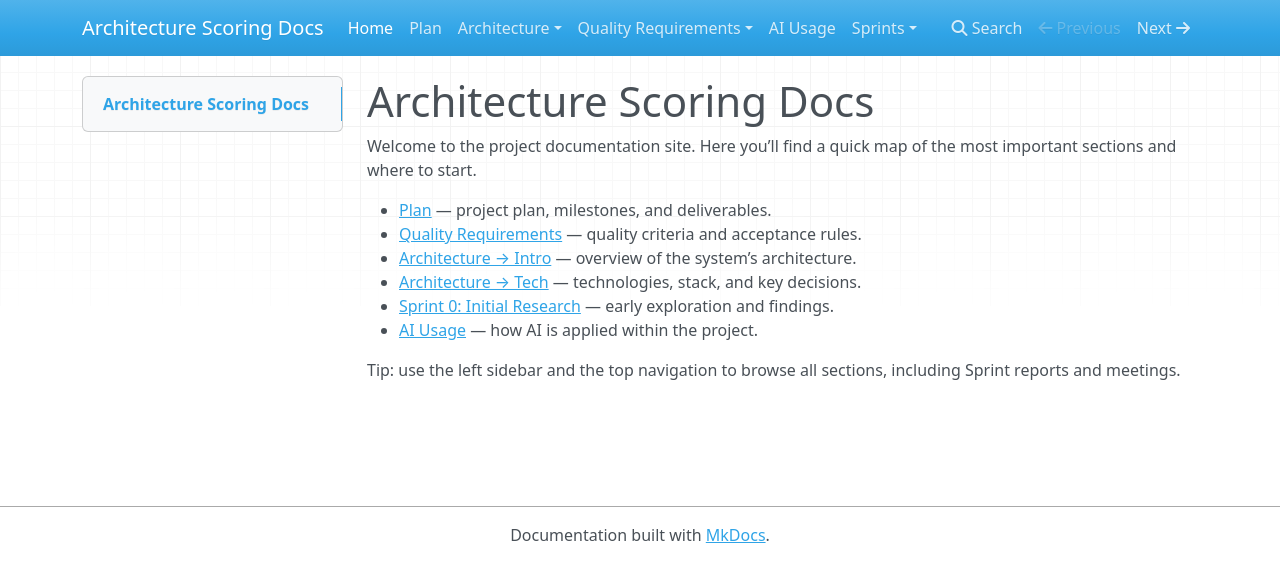
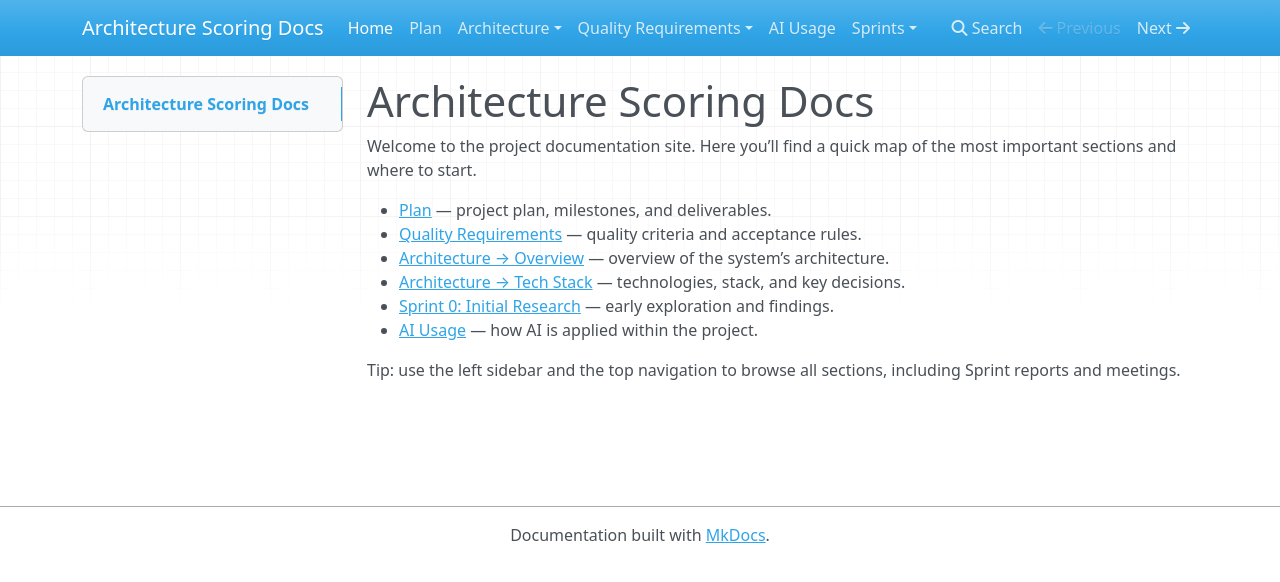
Before and after one commit to inno-itpd-nachos/add-toolling, an MkDocs documentation site: the page built from docs/index.md, in a window 1280 px wide. Shown: the top 582 px of the page. Built offline with MkDocs 1.6.1, drawn with Linux system fonts in a browser that asks for light colours; nearby versions of some CDN libraries.

Commit message:
Move architecture folder into docs

```diff
--- a/docs/index.md
+++ b/docs/index.md
@@ -4,8 +4,8 @@
 
 - [Plan](plan.md) — project plan, milestones, and deliverables.
 - [Quality Requirements](requirements/quality-requirements.md) — quality criteria and acceptance rules.
-- [Architecture → Intro](architecture/intro.md) — overview of the system’s architecture.
-- [Architecture → Tech](architecture/tech.md) — technologies, stack, and key decisions.
+- [Architecture → Overview](architecture/architecture.md) — overview of the system’s architecture.
+- [Architecture → Tech Stack](architecture/tech-stack.md) — technologies, stack, and key decisions.
 - [Sprint 0: Initial Research](sprints/sprint-0/initial-research.md) — early exploration and findings.
 - [AI Usage](ai-usage.md) — how AI is applied within the project.
 
--- a/mkdocs.yml
+++ b/mkdocs.yml
@@ -4,8 +4,8 @@
   - Home: index.md
   - Plan: plan.md
   - Architecture:
-      - Intro: architecture/intro.md
-      - Tech: architecture/tech.md
+      - Overview: architecture/architecture.md
+      - Tech Stack: architecture/tech-stack.md
   - Quality Requirements:
       - Quality Criteria: requirements/quality-requirements.md
   - AI Usage: ai-usage.md
```
